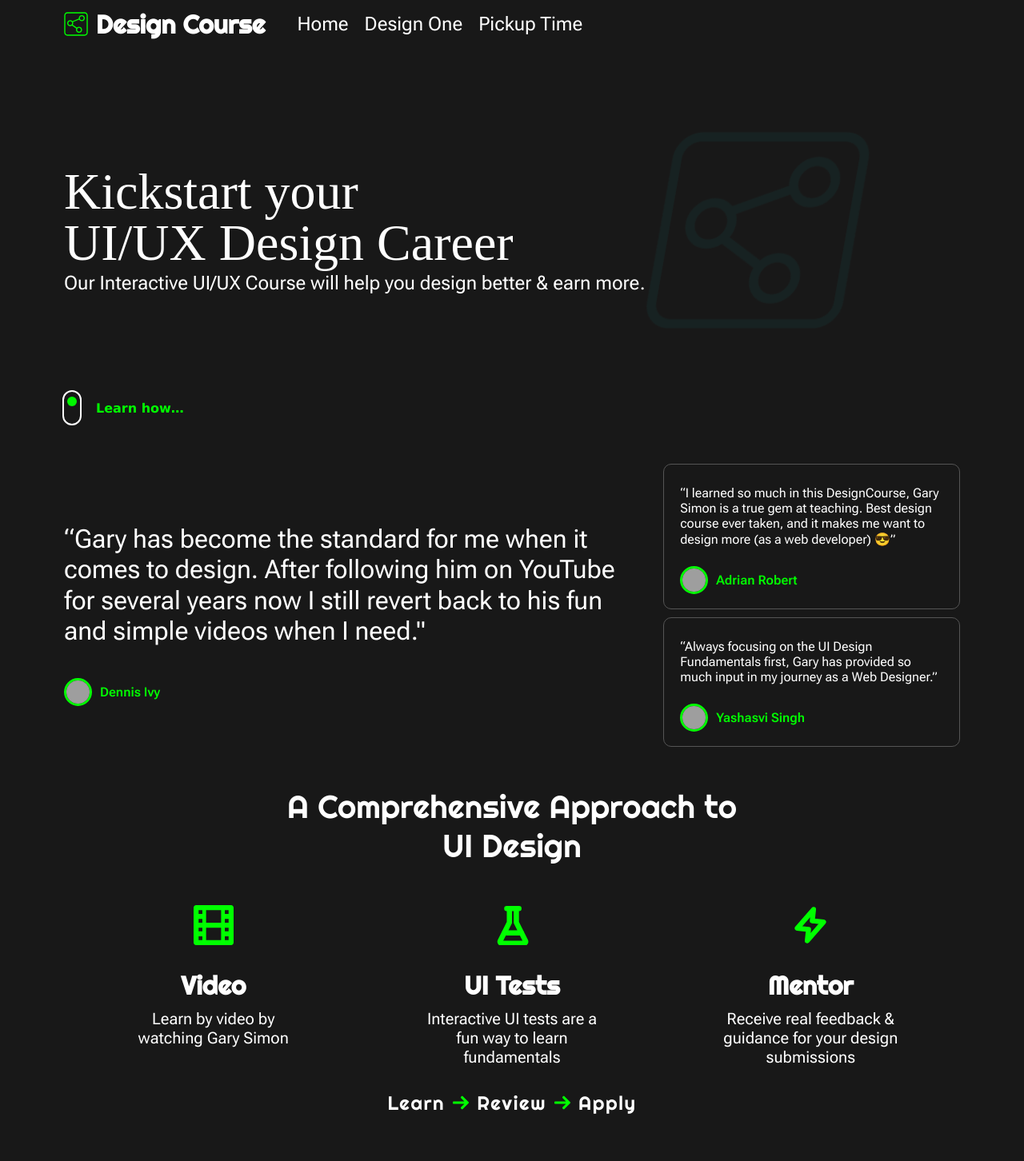
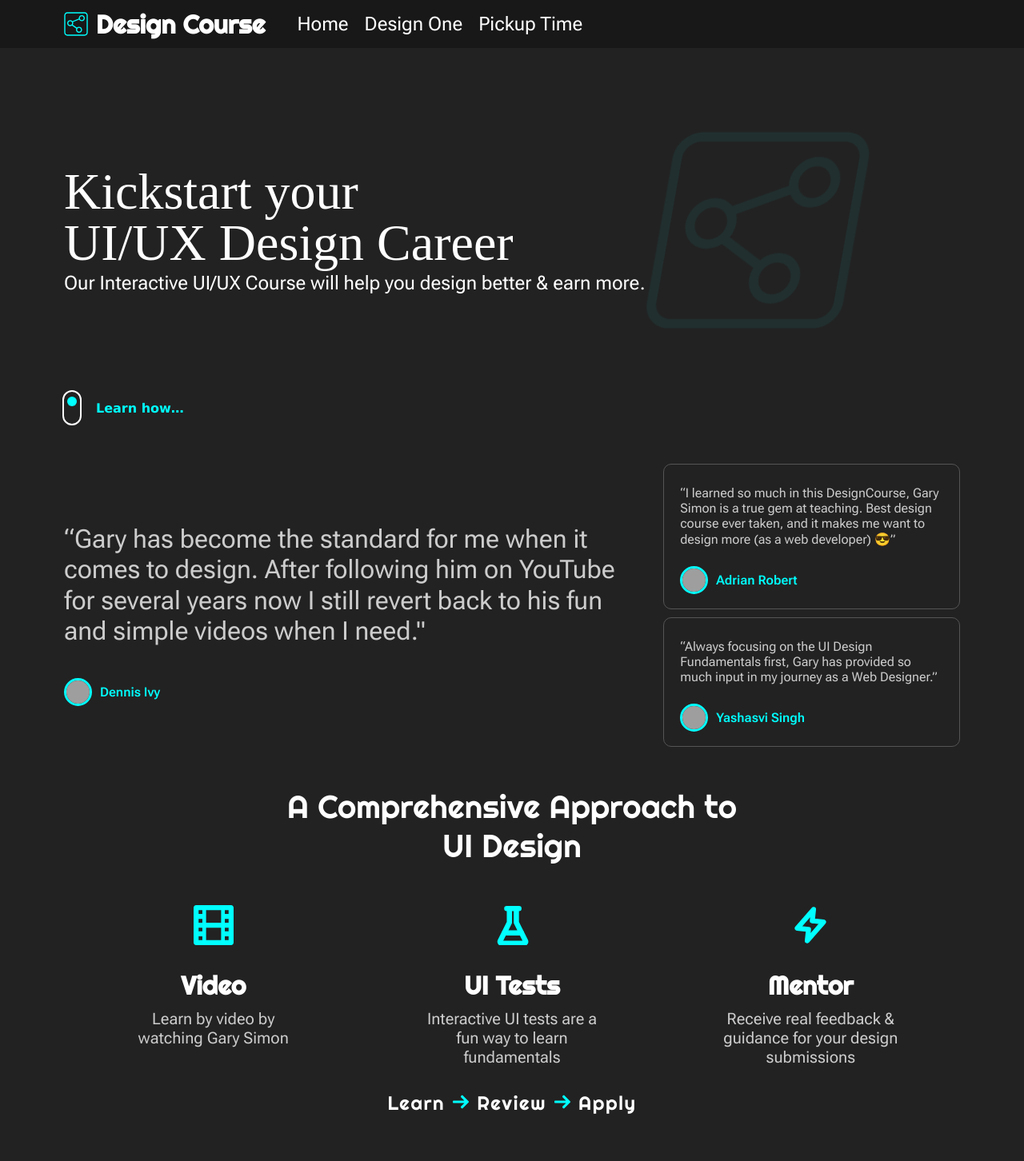
Before and after one commit to davisonstudios/pickupTime, a Next.js app: page /DesignCourse in a window 1280 px wide. Shown: the top 1452 px of the page at 80% size. Built offline with nearby package versions, Linux system fonts and the light colour scheme; grey boxes are pictures that could not be loaded; a web font is replaced by a local one.

Commit message:
Switched to using styled-component ThemeProvider themes

```diff
--- a/DesignCourse/CompDesign.js
+++ b/DesignCourse/CompDesign.js
@@ -14,6 +14,7 @@
 `
 
 const Title = styled.div`
+    color: ${({theme}) => theme.colors.headlines};
     font-family: 'Righteous';
     font-size: 40px;
 `
@@ -33,6 +34,12 @@
     font-family: 'Righteous';
     font-size: 1.5rem;
     letter-spacing: 0.1rem;
+    color: ${({theme}) => theme.colors.headlines};
+`
+
+const ColoredArrow = styled.div`
+    color: ${({theme}) => theme.colors.accent};
+    width: 20px;
 `
 
 const CompDesign = () => {
@@ -49,9 +56,9 @@
             </Cards>
             <Path>
                 <li>Learn</li>
-                <Arrow color='#0f0' width='20px' />
+                <ColoredArrow><Arrow /></ColoredArrow>
                 <li>Review</li>
-                <Arrow color='#0f0' width='20px' />
+                <ColoredArrow><Arrow /></ColoredArrow>
                 <li>Apply</li>
             </Path>
             {/* <MarkdownTest /> */}
--- a/DesignCourse/CourseNav.js
+++ b/DesignCourse/CourseNav.js
@@ -20,10 +20,10 @@
     color: white;
 `
 
-const PulsingLogo = styled(SiteLogo)`
+const Logo = styled(SiteLogo)`
     width: 30px;
     height: 30px;
-    color: #0f0;
+    color: ${({theme}) => theme.colors.logo};
 `
 
 const Title = styled.span`
@@ -48,8 +48,8 @@
     font-size: 1.5em;
     font-weight: 400;
     &:hover {
-        color: #0f0;
-        text-shadow: 0px 0px 3px #0F0;
+        color: ${({theme}) => theme.colors.accent};
+        text-shadow: 0px 0px 3px ${({theme}) => theme.colors.accent};
         animation: ${breathe} 3s ease-in-out infinite;
     }
 `
@@ -68,7 +68,7 @@
     return (
         <Container>
             <TitleDiv>
-                <PulsingLogo />
+                <Logo />
                 <Title>{title}</Title>
             </TitleDiv>
             <Menus>
--- a/DesignCourse/DesignCard.js
+++ b/DesignCourse/DesignCard.js
@@ -6,26 +6,33 @@
     align-items: center;
     width: 20%;
     margin: 50px 0 30px;
-    color: white;
 `
 const Title = styled.div`
     font-family: 'Righteous';
     font-size: 2rem;
     font-weight: bold;
     padding: 30px 0 10px;
+    color: ${({theme}) => theme.colors.headlines};
 `
 const Details = styled.div`
     font-family: 'Roboto Flex';
     font-size: 20px;
+    color: ${({theme}) => theme.colors.text};
+`
+
+const ColoredIcon = styled.div`
+    color: ${({theme}) => theme.colors.icons};
+    width: 50px;
+    height: 50px;
 `
 
 const DesignCard = (props) => {
     const {title, details} = props
-    const Icon = <props.icon width='50px' height='50px' color='#0f0' />
+    const Icon = <props.icon />
 
     return (
         <Container>
-            {Icon}
+            <ColoredIcon>{Icon}</ColoredIcon>
             <Title>{title}</Title>
             <Details>{details}</Details>
         </Container>
--- a/DesignCourse/DesignCourse.js
+++ b/DesignCourse/DesignCourse.js
@@ -7,12 +7,14 @@
 import CompDesign from "./CompDesign"
 import FloatingCards from "./FloatingCards"
 import BallCapsule from "./Gizmos/BallCapsule"
+import { ThemeProvider } from "styled-components"
+import { withTheme } from "styled-components"
 
 const Container = styled.section`
     display: flex;
     min-height: 100vh;
     margin: 0;
-    background-color: #181818;
+    background-color: ${({theme}) => theme.colors.background};
 `
 
 const Content = styled.div`
@@ -21,7 +23,6 @@
     row-gap: 50px;
     padding: 40px 0;
     margin: 0 80px;
-    color: white;
     width: 100%;
     height: 100%;
 `
@@ -33,7 +34,7 @@
     align-items: center;
     font-family: 'Verdana';
     font-weight: bold;
-    color: #0f0;
+    color: ${({theme}) => theme.colors.accent};
 `
 
 const LearnHow = () => {
@@ -50,7 +51,19 @@
         {key:2, title:'Pickup Time',href:'/PickupTime'},
     ]
 
-    return <Container>
+    const theme = {
+        colors: {
+            background: '#222',
+            logo: '#0ff',
+            accent: '#0ff',
+            headlines: '#fff',
+            text: '#ccc',
+            icons: '#0ff',
+        }
+    }
+
+    return <ThemeProvider theme={theme}>
+        <Container>
             <CourseNav title='Design Course' menus={menus} />
             <Content>
                 <Hero />
@@ -60,6 +73,7 @@
                 <FloatingCards />
             </Content>
         </Container>
+    </ThemeProvider>
 }
 
 export default DesignCourse
--- a/DesignCourse/FloatingCards.js
+++ b/DesignCourse/FloatingCards.js
@@ -31,7 +31,7 @@
         }
         100% {
             transform: translate3d(0, -5px, 0);
-            box-shadow: 0 5px 20px #0f0;
+            box-shadow: 0 5px 20px ${({theme}) => theme.colors.accent};
         }
     }
 `
--- a/DesignCourse/Gizmos/BallCapsule.js
+++ b/DesignCourse/Gizmos/BallCapsule.js
@@ -14,7 +14,7 @@
 width: 12px;
 height: 12px;
 border-radius: 50%;
-background-color: #0f0;
+background-color: ${({theme}) => theme.colors.accent};
 margin: 4px;
 animation: bounce 0.75s ease-in-out infinite alternate;
 @keyframes bounce {
@@ -22,7 +22,6 @@
     to {
         transform: translate3d(0, 22px, 0);
         height: 10px;
-        background-color: #0b0;
     }
 }
 `
--- a/DesignCourse/Hero.js
+++ b/DesignCourse/Hero.js
@@ -8,7 +8,6 @@
     justify-content: center;
     height: 300px;
     margin: 100px 0 0;
-    /* background-color: aquamarine; */
 `
 
 const Title = styled.div`
@@ -16,6 +15,7 @@
     font-family: 'Koulen';
     font-size: 4em;
     line-height: 1em;
+    color: ${({theme}) => theme.colors.headlines};
     z-index: 5;
     opacity: 0;
     animation: ${slideDownAnim} 0.75s ease-in forwards;
@@ -25,6 +25,7 @@
     font-family: 'Roboto Flex';
     font-size: 1.5em;
     line-height: 1.5em;
+    color: ${({theme}) => theme.colors.headlines};
     z-index: 5;
     opacity: 0;
     animation: ${slideDownAnim} 0.75s 0.75s ease-in forwards;
@@ -35,17 +36,16 @@
     margin-right: 10%;
     align-self: end;
     z-index: 2;
-    /* background-color: aqua; */
+    color: ${({theme}) => theme.colors.logo};
     animation: skewy 2s ease-in-out infinite alternate;
     @keyframes skewy {
         from {
             transform: skew(-15deg, 0deg);
-            color: #0f0;
             opacity: 0.5;
         }
         to {
             transform: skew(-10deg, 0deg);
-            color: #0bb;
+            /* color: #0bb; */
             opacity: 0.05;
         }
     }
--- a/DesignCourse/PersonBadge.js
+++ b/DesignCourse/PersonBadge.js
@@ -7,7 +7,7 @@
     justify-content: start;
     align-items: center;
     column-gap: 10px;
-    color: #0f0;
+    color: ${({theme}) => theme.colors.accent};
 `
 
 const Circle = styled.div`
@@ -15,7 +15,7 @@
     height: 35px;
     border-style: solid;
     border-radius: 50%;
-    border-color: #0f0;
+    border-color: ${({theme}) => theme.colors.accent};
     overflow: hidden;
 `
 
--- a/DesignCourse/TestimonialCard.js
+++ b/DesignCourse/TestimonialCard.js
@@ -7,7 +7,8 @@
 `
 const Quote = styled.p`
     line-height: 1.2;
-    font-family: 'Roboto Flex'
+    font-family: 'Roboto Flex';
+    color: ${({theme}) => theme.colors.text};
 `
 
 const TestimonialCard = (props) => {
--- a/DesignCourse/TestimonialLarge.js
+++ b/DesignCourse/TestimonialLarge.js
@@ -3,6 +3,7 @@
 
 const Container = styled.div`
     flex-grow: 4;
+    color: ${({theme}) => theme.colors.text};
 `
 
 const Quote = styled.p`
```
Lines whose indentation alone changed are shown as unchanged.
